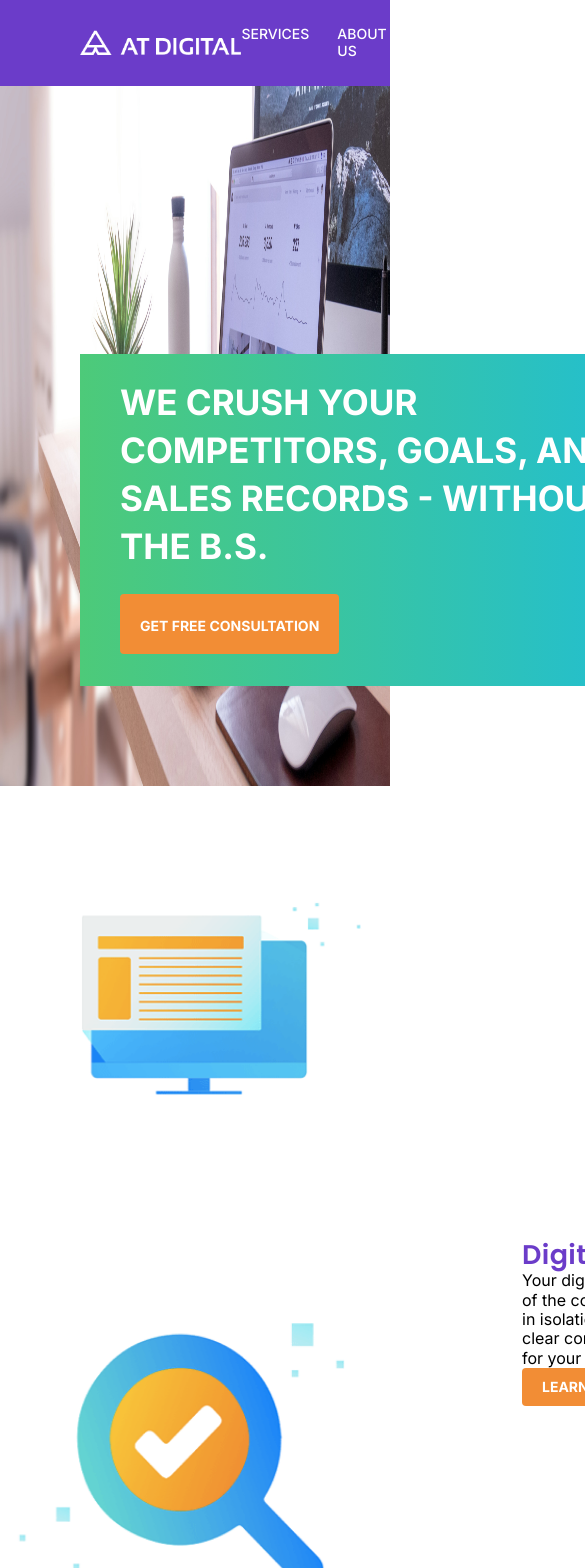
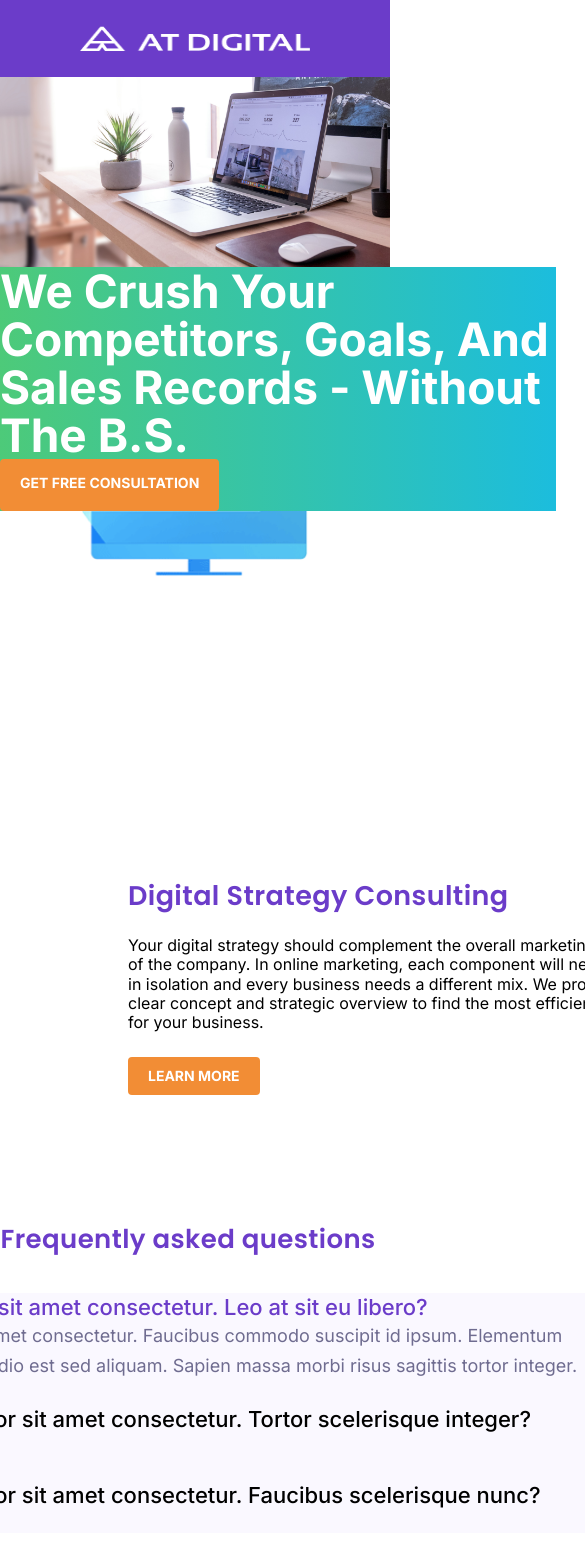
Before and after one commit to ButhmiK/at-digital-frontend-development, a React (Create React App) app: page / in a window 390 px wide. Shown: the top 1568 px of the page, 585 px wide, since content can reach past the window. Built offline with nearby package versions, Linux system fonts and the light colour scheme.

Commit message:
add responsiveness

```diff
--- a/src/index.css
+++ b/src/index.css
@@ -1,9 +1,12 @@
-@import url("https://fonts.googleapis.com/css2?family=Inter:wght@400;500;600;700&display=swap");
-
 @tailwind base;
 @tailwind components;
 @tailwind utilities;
 
+@layer utilities{
+  .custom-2xl{
+    @apply 2xl:2xl:h-[2585px] 2xl:top-[-201px] 2xl:left-[384px];
+  }
+}
 /* body {
   margin: 0;
   font-family: -apple-system, BlinkMacSystemFont, 'Segoe UI', 'Roboto', 'Oxygen',
--- a/src/pages/footer.jsx
+++ b/src/pages/footer.jsx
@@ -4,15 +4,16 @@ import flogo from "../assets/Logo.png";
 
 function footer() {
   return (
-    <div className="w-[fixed 1440px] h-[Hug 266px] top-[1004px]  flex justify-between left-[99px] p-40 pr-80 pl-80 pb-20  bg-primaryPurple ">
+    <div className="screens:sm,md,xl,2xl bg-primaryPurple">
+      <div className="w-[fixed 1440px]h-[Hug 266px] top-[1004px]  flex justify-between left-[99px] p-40 pr-80 pl-80 pb-20 ">
         <div className=" flexw-[fixed 413px] h-[Hug 102px]">
           <img
-          className="w-[238.89px] h-[36.11px] top -[-11.11px]"
+            className=" screens:sm,md,xl,2xl w-[238.89px] h-[36.11px] top -[-11.11px]"
             src={flogo}
             alt="footerlogo"
           />
           <br />
-        <p className="w-[413px] h-[57px] text-white font-lato">
+          <p className=" screens:sm,md,xl,2xl w-[413px] h-[57px] text-white font-lato">
             Your goal is our target. Not anything in between. We use online
             marketing platforms and tools to achieve single objective - your
             business results.
@@ -55,17 +56,19 @@ function footer() {
             </ul>
           </div>
         </div>
-      <div className=" w-[fixed 60px] h-[Hug 25px] gap-8">
-        <hr className="w-[630px] border content-center" />
-        <div className="w-[Hug 257px] h-[Hug 17px] gap-16">
-          <p className=" w-[94px] h-[17px] font-inter text-white font-medium leading-lh2">
+      </div>
+      <div className="flex justify-center ">
+        <hr className="w-[630px] h-[10px] mt-10" />
+      </div>
+
+      <div className="flex justify-center gap-[40px]">
+        <p className="font-medium text-white font-inter leading-lh2">
           Privacy Policy
         </p>
-          <hr className="w-[16px] transform -rotate-90 border-l border-white "></hr>
-          <p className="w-[131px] h-[17px] font-inter text-white font-medium leading-lh2">
+        {/* <hr className="w-[16px] transform -rotate-90 border-l border-white "></hr> */}
+        <p className="mb-10 font-medium text-white font-inter leading-lh2">
           Terms & Conditions
         </p>
-        </div>
       </div>
     </div>
   );
--- a/src/pages/header.jsx
+++ b/src/pages/header.jsx
@@ -5,18 +5,20 @@ import "../index.css";
 function header() {
   return (
     <div>
-      <div className="items-center w-[fixed 1440px] h-[Hug 77px] flex justify-between p-26 pl-80 pr-80 pb-26  bg-primaryPurple ">
+      <div className="items-center screens:sm,md,xl,2xl w-[fixed 1440px] h-[Hug 77px] md:w-[fixed 768px] md:h-[hug 77px] sm:w-[fixed 375px] sm:h-[hug 77px] sm:justify-between sm:top-[26px] sm:right-[20px] sm:bottom-[26px] sm:left-[20px] flex justify-between p-26 pl-80 pr-80 pb-26  bg-primaryPurple ">
         <img
-          className="w-[238.89px] h-[36.11px] top-[-11.11px] sm:w-[238.89px] sm:h-[25px] xl:w-[238.89px] xl:h-[36.11px]"
+          className="w-[238.89px] h-[36.11px] top-[-11.11px] sm:w-[238.89px] sm:h-[25px] sm:top-[-11.11px] xl:w-[238.89px] xl:h-[36.11px]"
           src={logo}
           alt="logo"
         />
-        <div className="w-[Hug 381px] h-[Hug 17px] gap-28">
-          <ul className="flex text-[14px] font-medium text-white cursor-pointer gap-28 font-inter w-[Hug 381px] h-[Hug 17px] leading-lh2">
-            <li>SERVICES</li>
-            <li>ABOUT US</li>
-            <li> CONTACT US</li>
-            <li> CAREERS</li>
+        <div className="w-[Hug 381px] h-[Hug 17px]  sm:hidden  xl:flex 2xl:flex   hidden md:flex md:w-[hug 381px] md:h-[hug 17px] md:gap-28 gap-28">
+          <ul className="flex text-[14px] font-medium text-white cursor-pointer uppercase gap-28 font-inter w-[Hug 381px] h-[Hug 17px] leading-lh2">
+
+
+            <li>services</li>
+            <li>about us</li>
+            <li>contact us</li>
+            <li>careers</li>
           </ul>
         </div>
       </div>
--- a/src/pages/main.jsx
+++ b/src/pages/main.jsx
@@ -7,17 +7,20 @@ import img2 from "../assets/image 2.png";
 
 function main() {
   return (
-    <div>
+    <div className="custom-2xl screens:sm,md,xl,2xl sm:h-[3343px] sm:left-[4803px]">
       <Header />
-      {/* <img className="w-[1400px] h-[700px] sm:w[375px] sm:h-[218px] md:w-[768px] md:h-[448px] xl:w-[1200px] xl:h-[700px] pt:77" src={hero} alt="heroimg" /> */}
-      <img className="w-[1540px] h-[700px]" src={hero} alt="heroimg" />
-      <div className=" w-[fixed 630px] h-[Hug 306px] absolute top-[354px] left-[80px]  p-[24px] pr-[40px] pb-[32px] pl-[40px] gap-20px bg-gradient-to-r from-green to-blue">
-        <h1 className="w-[556px] h-[192px] font-bold text-white uppercase font-inter text-[35px] leading-lh3 tracking-[-2%]">
+      <img
+        className="  2xl:w-[1440] 2xl:h-[700px] 2xl:top-[77px] "
+        src={hero}
+        alt="heroimg"
+      />
+      <div className=" 2xl:w-[Fixed 630px]  2xl:top-[440px] 2xl:left-[78px]  2xl:pt-[24px] 2xl:pr-[40px] absolute 2xl:pb-[70px] 2xl:pl-[40px] 2xl:gap-20px bg-gradient-to-r from-green to-blue">
+        <p className="w-[556px] h-[192px] font-bold text-white  capitalize font-inter  text-[46px] leading-lh3 tracking-[-2%]">
           We crush your competitors, goals, and sales records - without the B.S.
-        </h1>
-        <br />
-        <button className="w-[Hug 174px] h-[Hug 14px] rounded gap-8 pt-2 pr-5 pb-1 pl-5 bg-orange font-bold uppercase text-white font-inter text-[14px] leading-lh3 tracking-[-2%]">
-          Get free consultation
+        </p>
+
+        <button className="2xl:w-[Hug 214px] 2xl:h-[Hug 38px] rounded gap-8 2xl:pt-2 pr-5 pb-1 pl-5 bg-orange font-bold uppercase text-white font-inter text-[14px] leading-lh3 tracking-[-2%]">
+          <p className="2xl:w-[Hug 174px] h-[Hug 14px] 2xl:rounded 2xl:gap-8 2xl:pt-12 2xl:pr-20 2xl:pb-12 2xl:pl-20 bg-orange font-bold uppercase text-white font-inter text-[14px] leading-lh3 tracking-[-2%]">Get free consultation</p>
         </button>
       </div>
       <div className="flex  w-[Hug 1064px] h-[Hug 414px] top-[857px] left-[188px] gap-[108px] ">
@@ -26,23 +29,26 @@ function main() {
           <h3 className=" w-[507px] h-[33px] font-semibold text-primaryPurple font-poppins leading-lh4 text-[27px] tracking-[0.4px]">
             Web & Mobile App Development
           </h3>
+          <br />
           <p className=" w-[542px] h-[76px]font-normal font-inter text-[16px] leading-lh5 text-black">
             Your web and mobile Apps are pieces of the puzzle to grow your
             business. We use frameworks which tailor content and engagement
             methods to respond to different intents shown by your potential
             customers who interact with your business online.
           </p>
+          <br />
           <button className="w-[Hug 129px] h-[Hug 38px] w-[Hug 129px] h-[Hug 38px] rounded gap-8 p-12 pr-20 pb-12 pl-20 uppercase bg-orange text-white  font-inter font-bold text-[14px] leading-[14px] tracking-[-2%] ">
             Learn More
           </button>
         </div>
       </div>
-      <div className="flex items space-x-6 mt-4   w-[Hug 1064px] h-[Hug 416px] top-[1351px] left-[188px] gap-[108px]">
-        <img className="w-[414px] h-[416px] " src={img1} alt="img1" />
-        <div className="w-[Fixed 542px] h-[Hug 206px] gap-[20px]">
+      <div className="flex w-[Hug 1064px] h-[Hug 414px] gap-[20px] ">
+        {/* <div className="w-[Fixed 542px] h-[Hug 206px] gap-[20px]"> */}
+        <div className="m-32">
           <h3 className="w-[507px] h-[33px] font-semibold text-primaryPurple font-poppins leading-lh4 text-[27px] tracking-[0.4px]">
             Digital Strategy Consulting
           </h3>
+          <br />
           <p className="w-[542px] h-[76px]font-normal font-inter text-[16px] leading-lh5 text-black">
             Your digital strategy should complement the overall marketing
             strategy of the company. In online marketing, each component will
@@ -50,17 +56,25 @@ function main() {
             provide a clear concept and strategic overview to find the most
             efficient model for your business.
           </p>
+          <br />
           <button className=" w-[Hug 129px] h-[Hug 38px] rounded gap-8 p-12 pr-20 pb-12 pl-20 uppercase bg-orange text-white  font-inter font-bold text-[14px] leading-[14px] tracking-[-2%]">
             LEARN MORE
           </button>
         </div>
+        {/* </div> */}
+        <img
+          className=" w-[414px] h-[416px] sm:w-[275px] sm:h-[276px] "
+          src={img1}
+          alt="img1"
+        />
       </div>
-      <div className="">
+
+      <div className="flex flex-col items-center justify-center">
         <h3 className="w-[389px] h-[70px] font-poppins font-semibold  text-primaryPurple text-[26px] leading-lh4 tracking-[0.4px] ">
           Frequently asked questions
         </h3>
       </div>
-      <div className="w-[hug 846px] h-[hug 331px] top-[1847px] left -[297px] gap-[15px]">
+      <div className=" flex items-center justify-center w-[hug 846px] h-[hug 331px] top-[1847px] left -[297px] gap-[15px]">
         <div className="w-[fixed 846px] h-[hug 149px] rounded-[7px] gap-13p-24px bg-whitepup">
           <div className="w-[fill 798px] h-[hug 28px] gap-[40px] ">
             <h4 className="font-medium font-inter text-primaryPurple text-[22px] leading-lh6">
```
Lines whose indentation alone changed are shown as unchanged.
